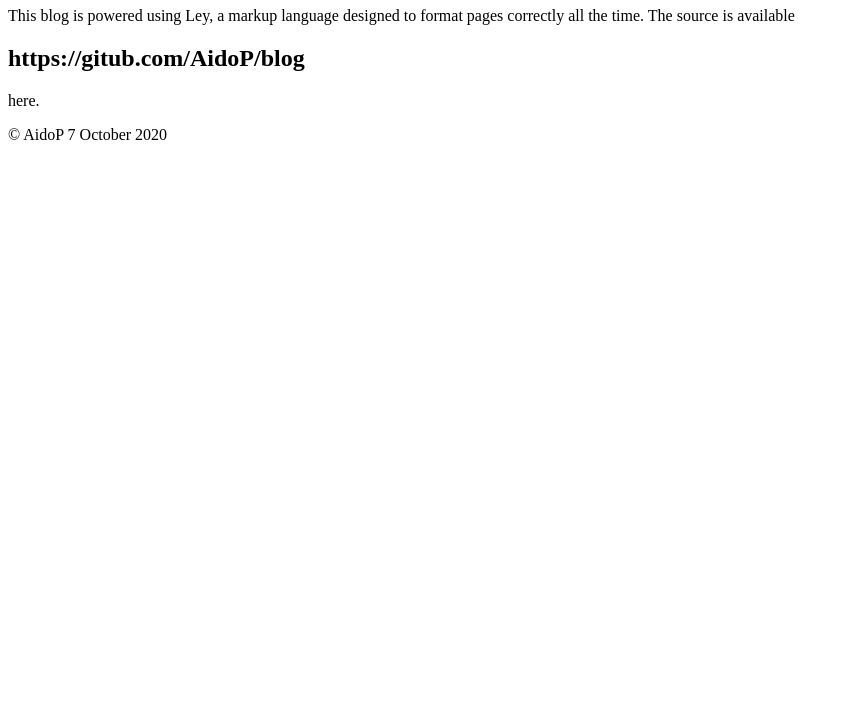
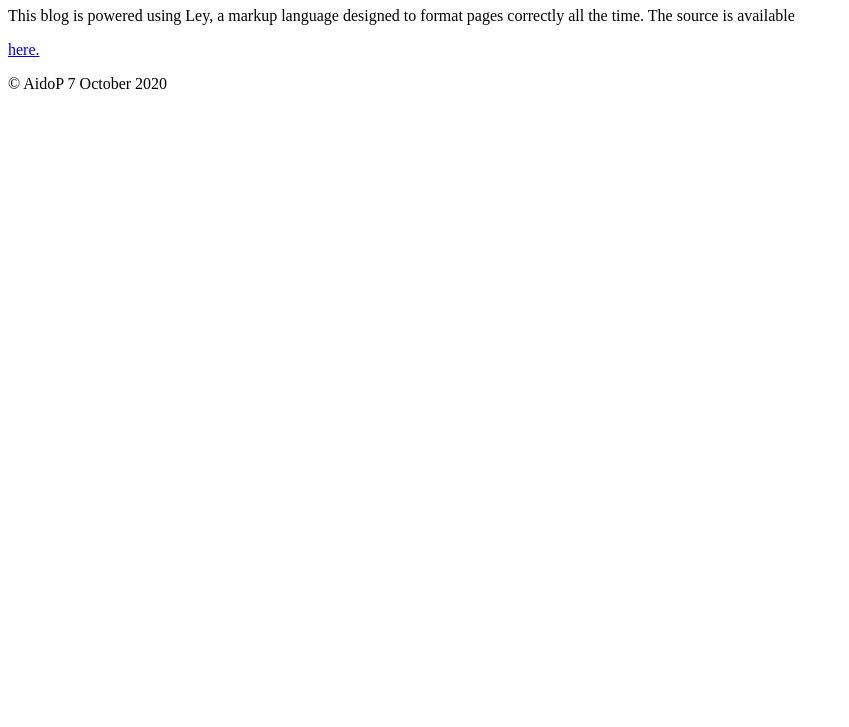
Before and after one commit to AidoP/ley-blog, a plain HTML site: page first.html in a window 1280 px wide. Shown: the part 73-800 px from the top of the page, without its empty margins (0-849 px from the left). Drawn offline with Linux system fonts and the light colour scheme.

Commit message:
Automatically built Ley files

```diff
--- a/first.html
+++ b/first.html
@@ -9,7 +9,7 @@
 
         </header>
         <main>
-            <h1 id="Welcome">Welcome</h1><div class="depth_1"><p>This blog is powered using Ley, a markup language designed to format pages correctly all the time. The source is available</p><h2 id="https://gitub.com/AidoP/blog">https://gitub.com/AidoP/blog</h2><div class="depth_2"><p>here.</p></div></div>
+            <h1 id="Welcome">Welcome</h1><div class="depth_1"><p>This blog is powered using Ley, a markup language designed to format pages correctly all the time. The source is available</p><a href="https://gitub.com/AidoP/blog"><p>here.</p></a></div>
         </main>
         <footer>
             &copy; AidoP 7 October 2020
```
